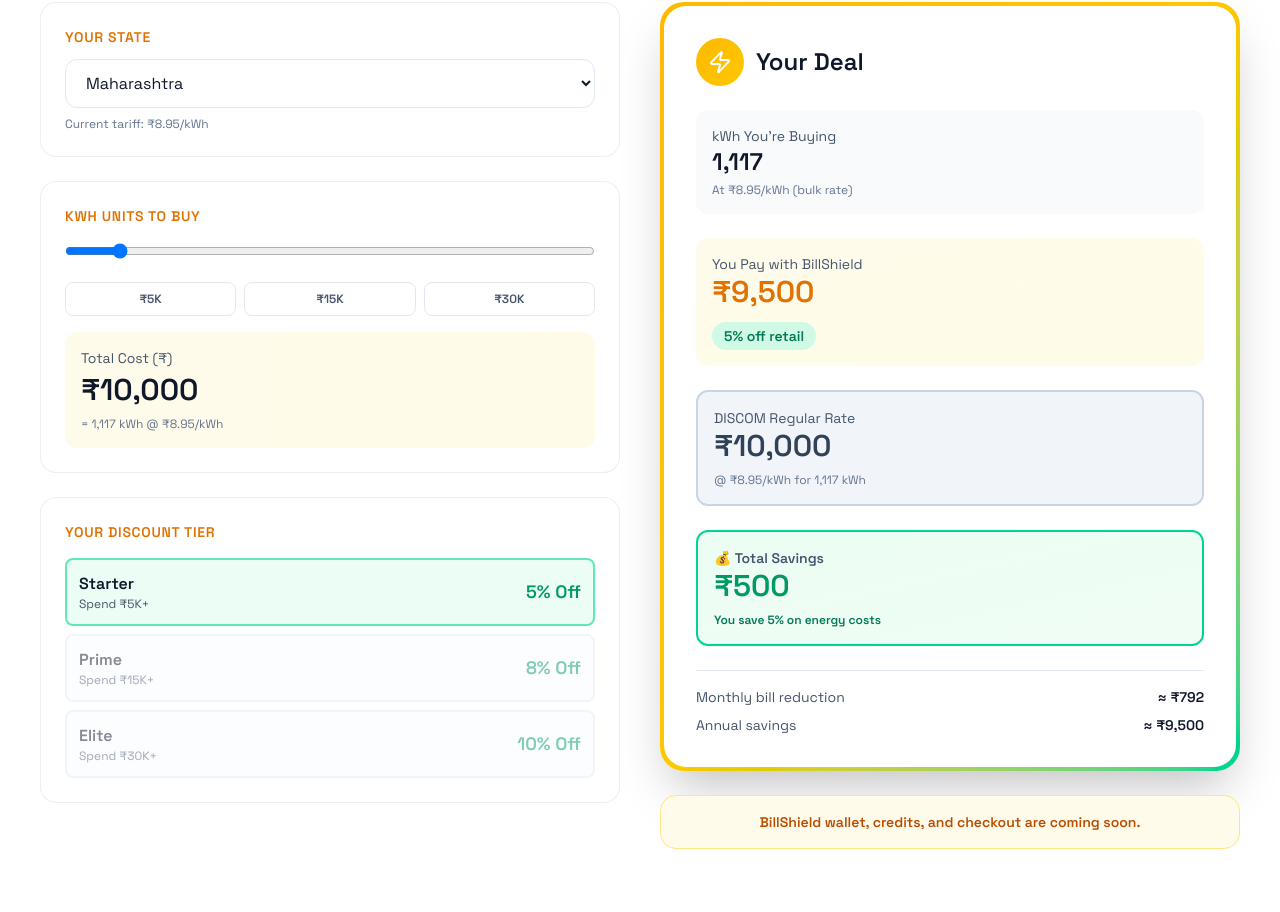
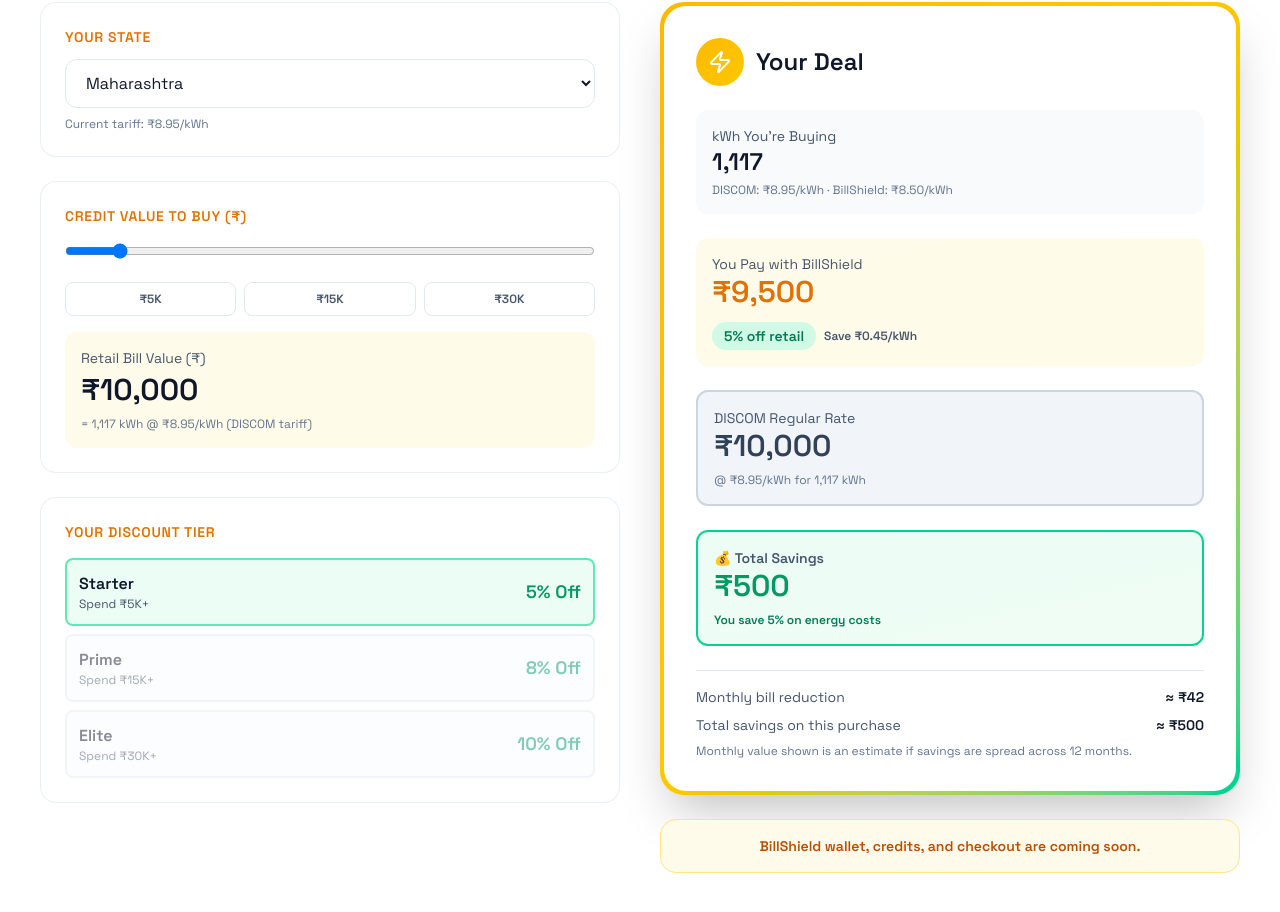
Before and after one commit to sooryx-eng/Sooryx_Live, a Next.js app: page /billshield in a window 1280 px wide. Shown: the part 1498-2410 px from the top of the page. Built offline with nearby package versions, Linux system fonts and the light colour scheme.

Commit message:
Fix BillShield calculator economics and clarify customer savings metrics

```diff
--- a/app/billshield/page.tsx
+++ b/app/billshield/page.tsx
@@ -35,10 +35,12 @@
   const discountedCost = creditAmount * (1 - discountPercent / 100);
   const userSavings = creditAmount - discountedCost;
 
-  // Business metrics
+  // Calculator metrics
   const creditsCoverageKwh = Math.round(creditAmount / electricityTariff);
-  const monthlyBillReduction = discountedCost / 12;
-  const yearlyBillReduction = discountedCost;
+  const billShieldRatePerKwh = discountedCost / creditsCoverageKwh;
+  const savingsPerKwh = electricityTariff - billShieldRatePerKwh;
+  const monthlyBillReduction = userSavings / 12;
+  const yearlyBillReduction = userSavings;
 
   return (
     <div className="min-h-screen bg-white text-slate-900">
@@ -190,7 +192,7 @@
 
               <div className="rounded-2xl border border-slate-200/70 bg-white/80 p-6 backdrop-blur">
                 <label className="mb-4 block text-sm font-semibold uppercase tracking-wider text-amber-600">
-                  kWh Units to Buy
+                  Credit Value to Buy (₹)
                 </label>
                 <div className="relative mb-4">
                   <input
@@ -219,12 +221,12 @@
                   ))}
                 </div>
                 <div className="rounded-xl bg-gradient-to-r from-amber-50 to-yellow-50 p-4">
-                  <p className="text-sm text-slate-600 mb-1">Total Cost (₹)</p>
+                  <p className="text-sm text-slate-600 mb-1">Retail Bill Value (₹)</p>
                   <p className="text-3xl font-bold text-slate-900">
                     ₹{creditAmount.toLocaleString()}
                   </p>
                   <p className="text-xs text-slate-500 mt-2">
-                    = {creditsCoverageKwh.toLocaleString()} kWh @ ₹{(creditAmount / creditsCoverageKwh).toFixed(2)}/kWh
+                    = {creditsCoverageKwh.toLocaleString()} kWh @ ₹{electricityTariff.toFixed(2)}/kWh (DISCOM tariff)
                   </p>
                 </div>
               </div>
@@ -289,7 +291,7 @@
                         {creditsCoverageKwh.toLocaleString()}
                       </p>
                       <p className="text-xs text-slate-500 mt-1">
-                        At ₹{(creditAmount / creditsCoverageKwh).toFixed(2)}/kWh (bulk rate)
+                        DISCOM: ₹{electricityTariff.toFixed(2)}/kWh · BillShield: ₹{billShieldRatePerKwh.toFixed(2)}/kWh
                       </p>
                     </div>
 
@@ -301,6 +303,9 @@
                       <div className="mt-3 flex items-center gap-2">
                         <span className="rounded-full bg-emerald-100 px-3 py-1 text-sm font-semibold text-emerald-700">
                           {discountPercent}% off retail
+                        </span>
+                        <span className="text-xs font-semibold text-slate-600">
+                          Save ₹{savingsPerKwh.toFixed(2)}/kWh
                         </span>
                       </div>
                     </div>
@@ -333,11 +338,14 @@
                         </span>
                       </div>
                       <div className="flex items-center justify-between text-sm">
-                        <span className="text-slate-600">Annual savings</span>
+                        <span className="text-slate-600">Total savings on this purchase</span>
                         <span className="font-semibold text-slate-900">
                           ≈ ₹{Math.round(yearlyBillReduction).toLocaleString()}
                         </span>
                       </div>
+                      <p className="text-xs text-slate-500">
+                        Monthly value shown is an estimate if savings are spread across 12 months.
+                      </p>
                     </div>
                   </div>
                 </div>
```
